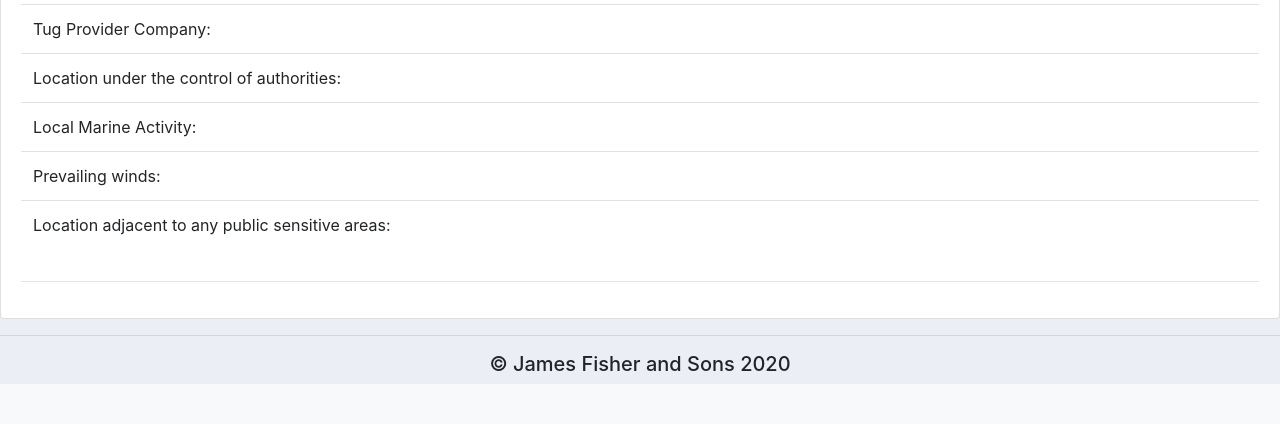
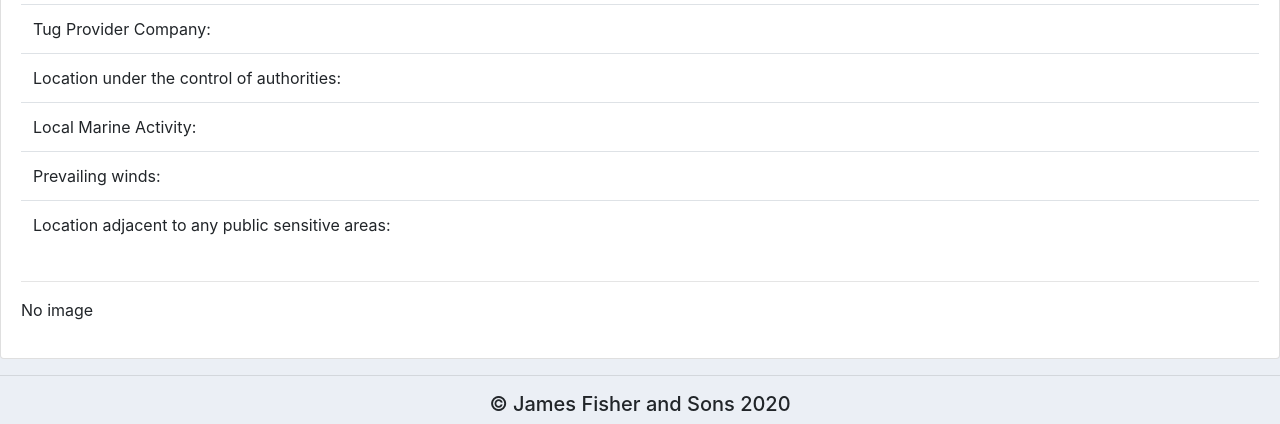
Before and after one commit to Sneha-Sabu/STSAPP, a Django app: template accounts/templates/accounts/viewlocations.html in a window 1280 px wide. Shown: the part 709-1133 px from the top of the page. Before the commit the page ends 1093 px from the top, so only its background shows below. Run offline with Django 3.2, Linux system fonts and the light colour scheme; the template is opened without the code that fills it, so the values that code supplies are empty; some libraries are stand-ins or nearby versions.

Commit message:
URL file changes

```diff
--- a/accounts/templates/accounts/viewlocations.html
+++ b/accounts/templates/accounts/viewlocations.html
@@ -117,7 +117,12 @@
 							</tr>
 					</table>
 					<hr>
-					<img class="locations_pic" src="{{entry.locations_pic.url}}">
+					{% if entry.locations_pic != null %}
+						<img src="{{entry.locations_pic.url}}">
+					{% elif entry.locations_pic == null %}
+						<p>No image</p>
+					{% endif %}
+
 				</div>
 			</div>
 
```
